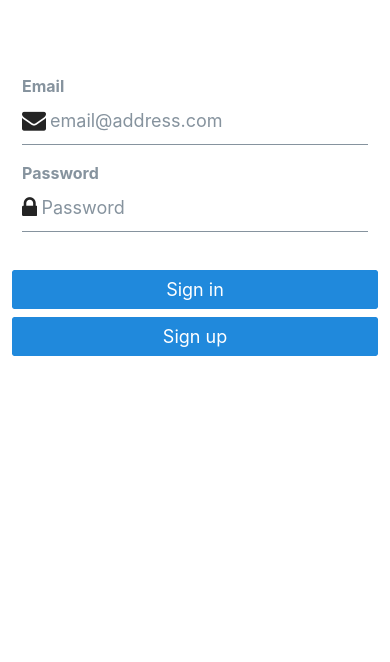
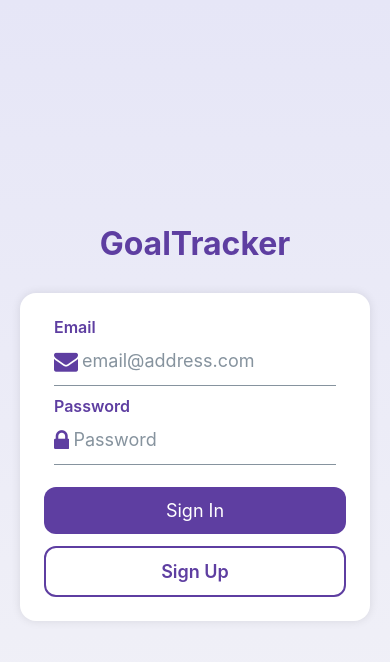
Before and after one commit to mmad4804/goal-tracker, a React Native app: screen / in a window 390 px wide. Shown: the top 662 px of the page. Built offline with nearby package versions, Linux system fonts and the light colour scheme.

Commit message:
Got mfa looking nice

```diff
--- a/components/Auth.tsx
+++ b/components/Auth.tsx
@@ -1,11 +1,17 @@
 import React, { useState } from "react";
-import { Alert, StyleSheet, View, AppState } from "react-native";
+import {
+  Alert,
+  StyleSheet,
+  View,
+  AppState,
+  KeyboardAvoidingView,
+  Platform,
+  Text,
+} from "react-native";
 import { supabase } from "../lib/supabase";
-import { Button, Input } from "@rneui/themed";
-// Tells Supabase Auth to continuously refresh the session automatically if
-// the app is in the foreground. When this is added, you will continue to receive
-// `onAuthStateChange` events with the `TOKEN_REFRESHED` or `SIGNED_OUT` event
-// if the user's session is terminated. This should only be registered once.
+import { Input, Button } from "@rneui/themed";
+import { LinearGradient } from "expo-linear-gradient";
+
 AppState.addEventListener("change", (state) => {
   if (state === "active") {
     supabase.auth.startAutoRefresh();
@@ -22,10 +28,9 @@ export default function Auth() {
   async function signInWithEmail() {
     setLoading(true);
     const { error } = await supabase.auth.signInWithPassword({
-      email: email,
-      password: password,
+      email,
+      password,
     });
-
     if (error) Alert.alert(error.message);
     setLoading(false);
   }
@@ -35,11 +40,7 @@ export default function Auth() {
     const {
       data: { session },
       error,
-    } = await supabase.auth.signUp({
-      email: email,
-      password: password,
-    });
-
+    } = await supabase.auth.signUp({ email, password });
     if (error) Alert.alert(error.message);
     if (!session)
       Alert.alert("Please check your inbox for email verification!");
@@ -47,57 +48,108 @@ export default function Auth() {
   }
 
   return (
-    <View style={styles.container}>
-      <View style={[styles.verticallySpaced, styles.mt20]}>
+    <LinearGradient colors={["#e6e6f7", "#f2f2f7"]} style={styles.gradient}>
+      <KeyboardAvoidingView
+        behavior={Platform.OS === "ios" ? "padding" : undefined}
+        style={styles.container}
+      >
+        <Text style={styles.header}>GoalTracker</Text>
+        <View style={styles.card}>
           <Input
             label="Email"
-          leftIcon={{ type: "font-awesome", name: "envelope" }}
-          onChangeText={(text) => setEmail(text)}
+            leftIcon={{
+              type: "font-awesome",
+              name: "envelope",
+              color: "#5e3ea1",
+            }}
+            onChangeText={setEmail}
             value={email}
             placeholder="email@address.com"
-          autoCapitalize={"none"}
+            autoCapitalize="none"
+            inputStyle={styles.inputText}
+            labelStyle={styles.label}
+          />
+          <Input
+            label="Password"
+            leftIcon={{ type: "font-awesome", name: "lock", color: "#5e3ea1" }}
+            onChangeText={setPassword}
+            value={password}
+            secureTextEntry
+            placeholder="Password"
+            autoCapitalize="none"
+            inputStyle={styles.inputText}
+            labelStyle={styles.label}
+          />
+          <Button
+            title="Sign In"
+            loading={loading}
+            onPress={signInWithEmail}
+            buttonStyle={styles.button}
+            containerStyle={styles.buttonContainer}
+          />
+          <Button
+            title="Sign Up"
+            type="outline"
+            loading={loading}
+            onPress={signUpWithEmail}
+            buttonStyle={styles.outlineButton}
+            titleStyle={styles.outlineTitle}
+            containerStyle={styles.buttonContainer}
           />
         </View>
-      <View style={styles.verticallySpaced}>
-        <Input
-          label="Password"
-          leftIcon={{ type: "font-awesome", name: "lock" }}
-          onChangeText={(text) => setPassword(text)}
-          value={password}
-          secureTextEntry={true}
-          placeholder="Password"
-          autoCapitalize={"none"}
-        />
-      </View>
-      <View style={[styles.verticallySpaced, styles.mt20]}>
-        <Button
-          title="Sign in"
-          disabled={loading}
-          onPress={() => signInWithEmail()}
-        />
-      </View>
-      <View style={styles.verticallySpaced}>
-        <Button
-          title="Sign up"
-          disabled={loading}
-          onPress={() => signUpWithEmail()}
-        />
-      </View>
-    </View>
+      </KeyboardAvoidingView>
+    </LinearGradient>
   );
 }
 
 const styles = StyleSheet.create({
+  gradient: {
+    flex: 1,
+  },
   container: {
-    marginTop: 40,
-    padding: 12,
+    flex: 1,
+    justifyContent: "center",
+    padding: 20,
   },
-  verticallySpaced: {
-    paddingTop: 4,
-    paddingBottom: 4,
-    alignSelf: "stretch",
+  header: {
+    fontSize: 32,
+    fontWeight: "bold",
+    color: "#5e3ea1",
+    textAlign: "center",
+    marginBottom: 30,
   },
-  mt20: {
-    marginTop: 20,
+  card: {
+    backgroundColor: "#fff",
+    borderRadius: 16,
+    padding: 24,
+    shadowColor: "#000",
+    shadowOpacity: 0.1,
+    shadowRadius: 10,
+    elevation: 5,
+  },
+  label: {
+    color: "#5e3ea1",
+    fontWeight: "600",
+  },
+  inputText: {
+    color: "#333",
+  },
+  button: {
+    backgroundColor: "#5e3ea1",
+    borderRadius: 12,
+    paddingVertical: 12,
+  },
+  outlineButton: {
+    borderColor: "#5e3ea1",
+    borderWidth: 2,
+    borderRadius: 12,
+    paddingVertical: 12,
+  },
+  outlineTitle: {
+    color: "#5e3ea1",
+    fontWeight: "600",
+  },
+  buttonContainer: {
+    marginTop: 12,
   },
 });
--- a/components/EnrollMFA.tsx
+++ b/components/EnrollMFA.tsx
@@ -1,5 +1,15 @@
 import React, { useEffect, useState } from "react";
-import { View, Text, TextInput, Button, StyleSheet } from "react-native";
+import {
+  View,
+  Text,
+  TextInput,
+  Button,
+  StyleSheet,
+  Alert,
+  TouchableOpacity,
+  Clipboard,
+  ScrollView,
+} from "react-native";
 import { SvgXml } from "react-native-svg";
 import { supabase } from "../lib/supabase";
 
@@ -11,6 +21,7 @@ interface EnrollMFAProps {
 export function EnrollMFA({ onEnrolled, onCancelled }: EnrollMFAProps) {
   const [factorId, setFactorId] = useState<string>("");
   const [qrSvg, setQrSvg] = useState<string>("");
+  const [secret, setSecret] = useState<string>("");
   const [verifyCode, setVerifyCode] = useState<string>("");
   const [error, setError] = useState<string>("");
 
@@ -25,6 +36,7 @@ export function EnrollMFA({ onEnrolled, onCancelled }: EnrollMFAProps) {
 
         if (existing) {
           setFactorId(existing.id);
+          setError("MFA is already enrolled. You can verify it or delete it.");
           return;
         }
 
@@ -35,6 +47,7 @@ export function EnrollMFA({ onEnrolled, onCancelled }: EnrollMFAProps) {
 
         setFactorId(data.id);
         setQrSvg(data.totp.qr_code);
+        setSecret(data.totp.secret);
       } catch (err: any) {
         console.error("Error during MFA enrollment:", err);
         setError(err.message);
@@ -64,10 +77,6 @@ export function EnrollMFA({ onEnrolled, onCancelled }: EnrollMFAProps) {
     }
   };
 
-  const handleSignOut = async () => {
-    await supabase.auth.signOut();
-  };
-
   const handleDeleteFactor = async () => {
     try {
       const { error } = await supabase.auth.mfa.unenroll({ factorId });
@@ -75,6 +84,7 @@ export function EnrollMFA({ onEnrolled, onCancelled }: EnrollMFAProps) {
 
       setFactorId("");
       setQrSvg("");
+      setSecret("");
       setVerifyCode("");
       setError("MFA factor deleted. You can re-enroll now.");
     } catch (err: any) {
@@ -83,11 +93,31 @@ export function EnrollMFA({ onEnrolled, onCancelled }: EnrollMFAProps) {
     }
   };
 
+  const handleCopySecret = () => {
+    Clipboard.setString(secret);
+    Alert.alert("Copied", "Secret key copied to clipboard.");
+  };
+
   return (
-    <View style={styles.container}>
+    <ScrollView contentContainerStyle={styles.container}>
+      <View style={styles.card}>
+        <Text style={styles.title}>Multi-Factor Authentication</Text>
         {error ? <Text style={styles.error}>{error}</Text> : null}
         {qrSvg ? (
           <SvgXml xml={qrSvg} width="200" height="200" style={styles.qr} />
+        ) : null}
+        {secret ? (
+          <View style={styles.secretContainer}>
+            <Text style={styles.secretLabel}>
+              Or manually enter this secret key:
+            </Text>
+            <Text selectable style={styles.secret}>
+              {secret}
+            </Text>
+            <TouchableOpacity style={styles.button} onPress={handleCopySecret}>
+              <Text style={styles.buttonText}>Copy Secret Key</Text>
+            </TouchableOpacity>
+          </View>
         ) : null}
         <TextInput
           style={styles.input}
@@ -96,37 +126,97 @@ export function EnrollMFA({ onEnrolled, onCancelled }: EnrollMFAProps) {
           onChangeText={(text) => setVerifyCode(text.trim())}
           keyboardType="numeric"
         />
-      <Button title="Enable" onPress={onEnableClicked} />
-      <View style={styles.buttonRow}>
-        <Button title="Back" onPress={onCancelled} color="gray" />
-        <Button title="Sign Out" onPress={handleSignOut} color="red" />
-      </View>
+        <TouchableOpacity style={styles.button} onPress={onEnableClicked}>
+          <Text style={styles.buttonText}>Enable</Text>
+        </TouchableOpacity>
+        <TouchableOpacity
+          style={[styles.button, styles.grayButton]}
+          onPress={onCancelled}
+        >
+          <Text style={styles.buttonText}>Back</Text>
+        </TouchableOpacity>
         {factorId ? (
-        <Button
-          title="Delete MFA Factor"
+          <TouchableOpacity
+            style={[styles.button, styles.orangeButton]}
             onPress={handleDeleteFactor}
-          color="orange"
-        />
+          >
+            <Text style={styles.buttonText}>Delete MFA Factor</Text>
+          </TouchableOpacity>
         ) : null}
       </View>
+    </ScrollView>
   );
 }
 
 const styles = StyleSheet.create({
-  container: { padding: 20 },
-  error: { color: "red", marginBottom: 10 },
+  container: {
+    flexGrow: 1,
+    justifyContent: "center",
+    backgroundColor: "#f2f2f7",
+    padding: 20,
+  },
+  card: {
+    backgroundColor: "#fff",
+    borderRadius: 16,
+    padding: 20,
+    shadowColor: "#000",
+    shadowOpacity: 0.1,
+    shadowRadius: 10,
+    elevation: 5,
+  },
+  title: {
+    fontSize: 20,
+    fontWeight: "600",
+    color: "#5e3ea1",
+    marginBottom: 20,
+    textAlign: "center",
+  },
+  error: {
+    color: "red",
+    marginBottom: 10,
+    textAlign: "center",
+  },
+  qr: {
+    alignSelf: "center",
+    marginBottom: 20,
+  },
+  secretContainer: {
+    marginBottom: 20,
+  },
+  secretLabel: {
+    fontWeight: "bold",
+    marginBottom: 5,
+    color: "#333",
+  },
+  secret: {
+    fontFamily: "monospace",
+    fontSize: 16,
+    marginBottom: 10,
+    color: "#5e3ea1",
+  },
   input: {
     borderWidth: 1,
     borderColor: "#ccc",
-    padding: 10,
-    marginVertical: 10,
+    borderRadius: 12,
+    padding: 12,
+    marginBottom: 15,
+    backgroundColor: "#f9f9f9",
   },
-  qr: {
+  button: {
+    backgroundColor: "#5e3ea1",
+    paddingVertical: 12,
+    borderRadius: 12,
     marginBottom: 10,
+    alignItems: "center",
   },
-  buttonRow: {
-    flexDirection: "row",
-    justifyContent: "space-between",
-    marginTop: 10,
+  grayButton: {
+    backgroundColor: "#aaa",
+  },
+  orangeButton: {
+    backgroundColor: "#f57c00",
+  },
+  buttonText: {
+    color: "#fff",
+    fontWeight: "600",
   },
 });
--- a/package.json
+++ b/package.json
@@ -17,7 +17,8 @@
     "expo-status-bar": "~2.2.3",
     "react": "19.0.0",
     "react-native": "0.79.3",
-    "react-native-svg": "15.11.2"
+    "react-native-svg": "15.11.2",
+    "expo-linear-gradient": "~14.1.5"
   },
   "devDependencies": {
     "@babel/core": "^7.25.2",
```
Also changed, not shown: 1 other file (tests, documents, lock files or other folders). Lines whose indentation alone changed are shown as unchanged.
